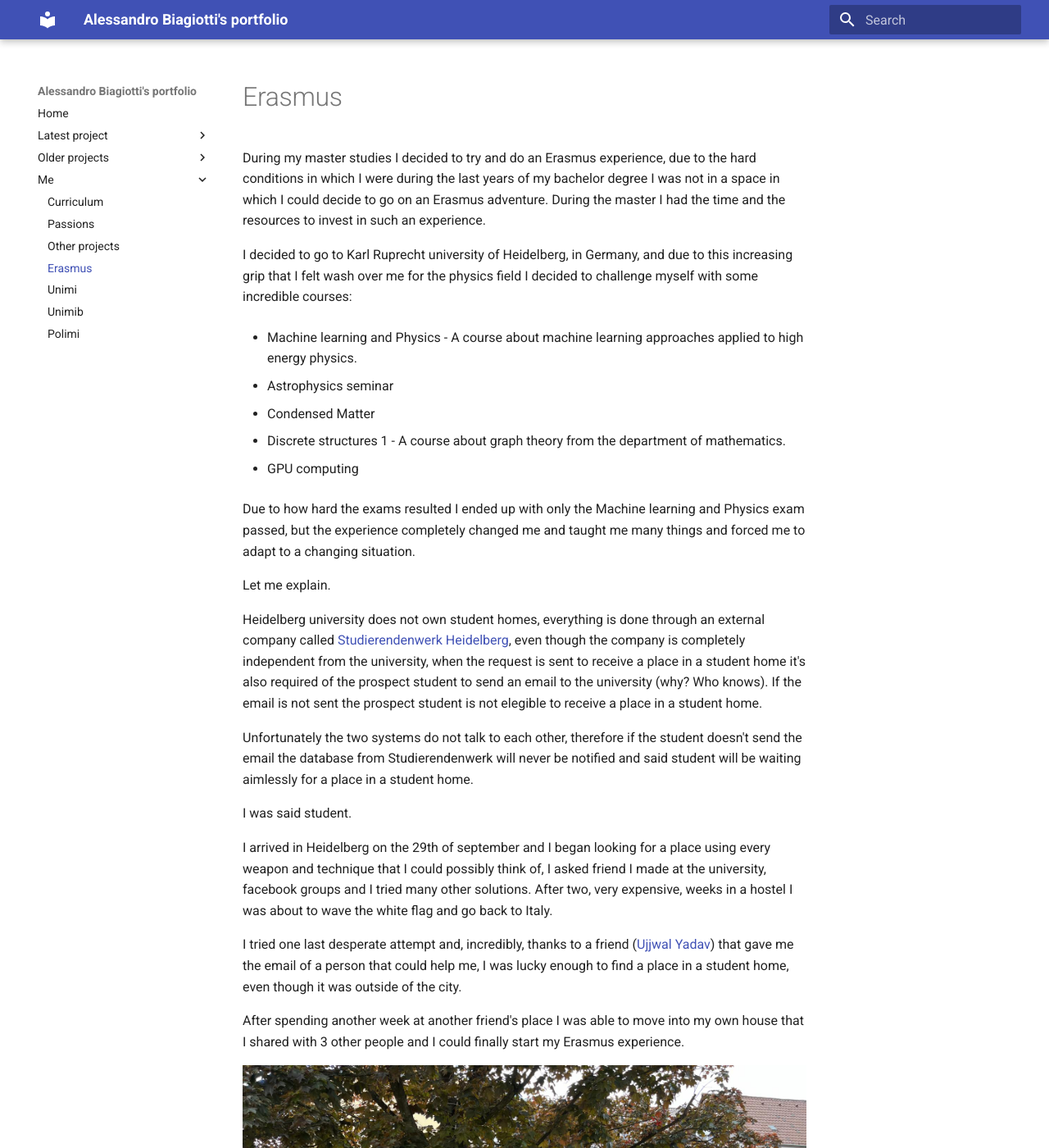
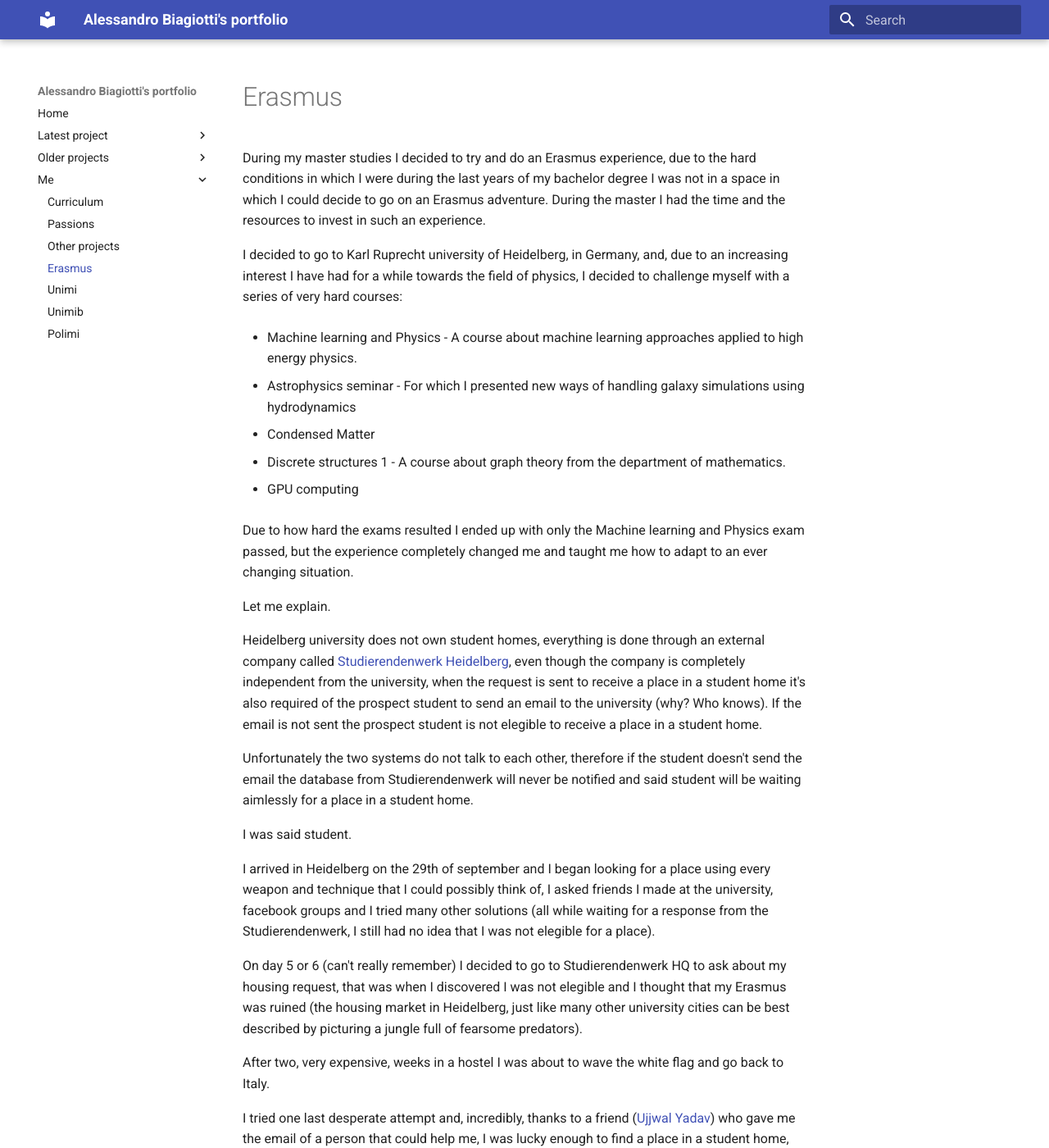
Before and after one commit to S3gmentati0nFault/S3gmentati0nFault.github.io, an MkDocs documentation site: the page built from docs/me/erasmus.md, in a window 1280 px wide and 1400 px high. Shown: the whole window at 82% size. Built offline with MkDocs 1.6.1 and Material for MkDocs 9.7.7, drawn with Linux system fonts in a browser that asks for light colours; some of the changed text lies outside the part shown.

Commit message:
Changes to the various pages of the website

```diff
--- a/docs/me/erasmus.md
+++ b/docs/me/erasmus.md
@@ -1,10 +1,11 @@
 During my master studies I decided to try and do an Erasmus experience, due to the hard conditions in which I were during the last years of my bachelor degree I was not in a space in which I could decide to go on an Erasmus adventure. During the master I had the time and the resources to invest in such an experience.
 
-I decided to go to Karl Ruprecht university of Heidelberg, in Germany, and due to this increasing grip that I felt wash over me for the physics field I decided to challenge myself with some incredible courses:
+I decided to go to Karl Ruprecht university of Heidelberg, in Germany, and, due to an increasing interest I have had for a while towards the field of physics, I decided to challenge myself with a series of very hard courses:
 
 - Machine learning and Physics - A course about machine learning approaches applied to high energy physics.
 
-- Astrophysics seminar
+- Astrophysics seminar - For which I presented new ways of handling galaxy simulations using
+  hydrodynamics
 
 - Condensed Matter
 
@@ -12,7 +13,7 @@ I decided to go to Karl Ruprecht university of Heidelberg, in Germany, and due t
 
 - GPU computing
 
-Due to how hard the exams resulted I ended up with only the Machine learning and Physics exam passed, but the experience completely changed me and taught me many things and forced me to adapt to a changing situation.
+Due to how hard the exams resulted I ended up with only the Machine learning and Physics exam passed, but the experience completely changed me and taught me how to adapt to an ever changing situation.
 
 Let me explain.
 
@@ -22,9 +23,16 @@ Unfortunately the two systems do not talk to each other, therefore if the studen
 
 I was said student.
 
-I arrived in Heidelberg on the 29th of september and I began looking for a place using every weapon and technique that I could possibly think of, I asked friend I made at the university, facebook groups and I tried many other solutions. After two, very expensive, weeks in a hostel I was about to wave the white flag and go back to Italy.
+I arrived in Heidelberg on the 29th of september and I began looking for a place using every weapon and technique that I could possibly think of, I asked friends I made at the university, facebook groups and I tried many other solutions (all while waiting for a response from the Studierendenwerk, I still had no idea that I was not elegible for a place).
 
-I tried one last desperate attempt and, incredibly, thanks to a friend (<a href="https://www.linkedin.com/in/ujjwal--yadav/">Ujjwal Yadav</a>) that gave me the email of a person that could help me, I was lucky enough to find a place in a student home, even though it was outside of the city.
+On day 5 or 6 (can't really remember) I decided to go to Studierendenwerk HQ to ask about my housing
+request, that was when I discovered I was not elegible and I thought that my Erasmus was ruined (the
+housing market in Heidelberg, just like many other university cities can be best described by
+picturing a jungle full of fearsome predators).
+
+After two, very expensive, weeks in a hostel I was about to wave the white flag and go back to Italy.
+
+I tried one last desperate attempt and, incredibly, thanks to a friend (<a href="https://www.linkedin.com/in/ujjwal--yadav/">Ujjwal Yadav</a>) who gave me the email of a person that could help me, I was lucky enough to find a place in a student home, even though it was outside of the city.
 
 After spending another week at another friend's place I was able to move into my own house that I shared with 3 other people and I could finally start my Erasmus experience.
 
```
Also changed, not shown: docs/me/polimi.md (+1 -1 lines), docs/me/projects.md (+7 -5 lines), docs/me/unimi.md (+4 -4 lines), docs/me/unimib.md (+3 -3 lines).
